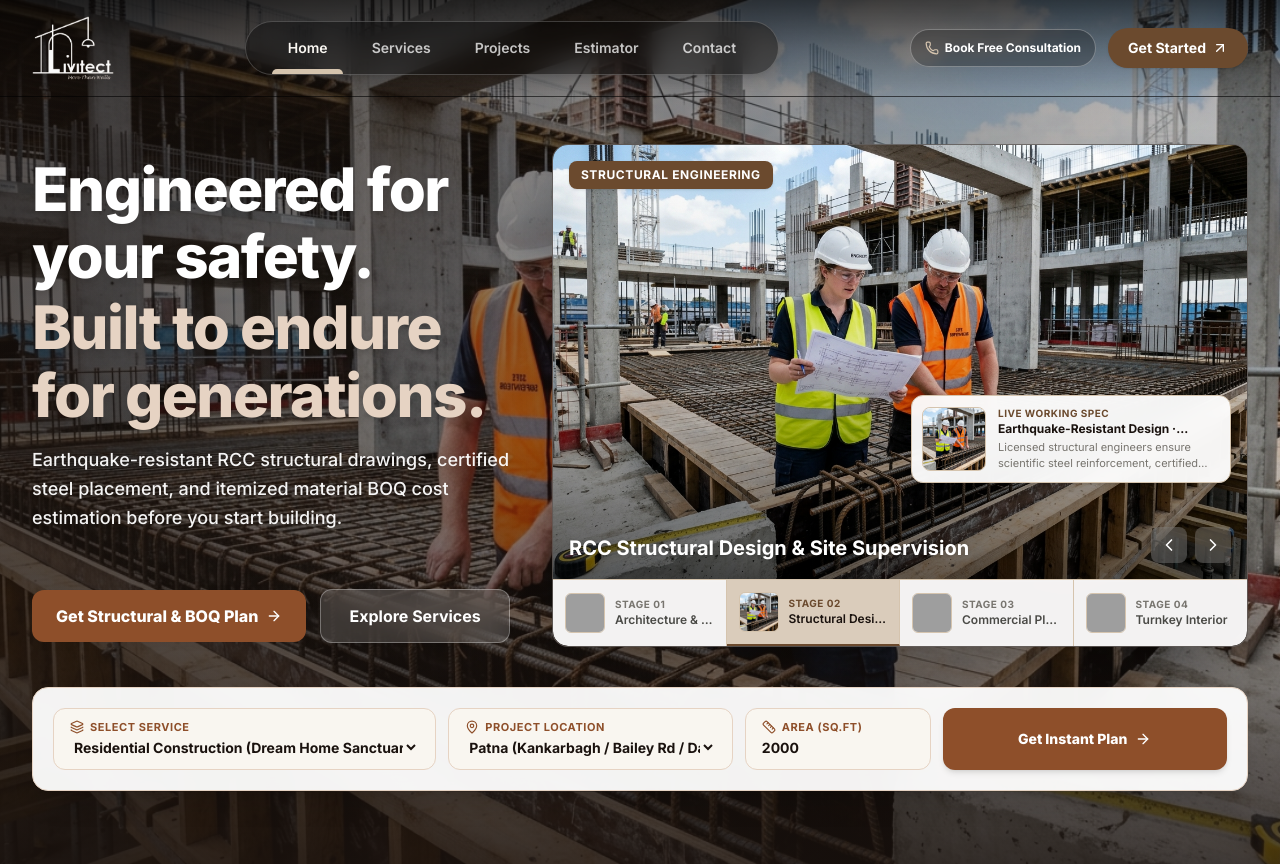
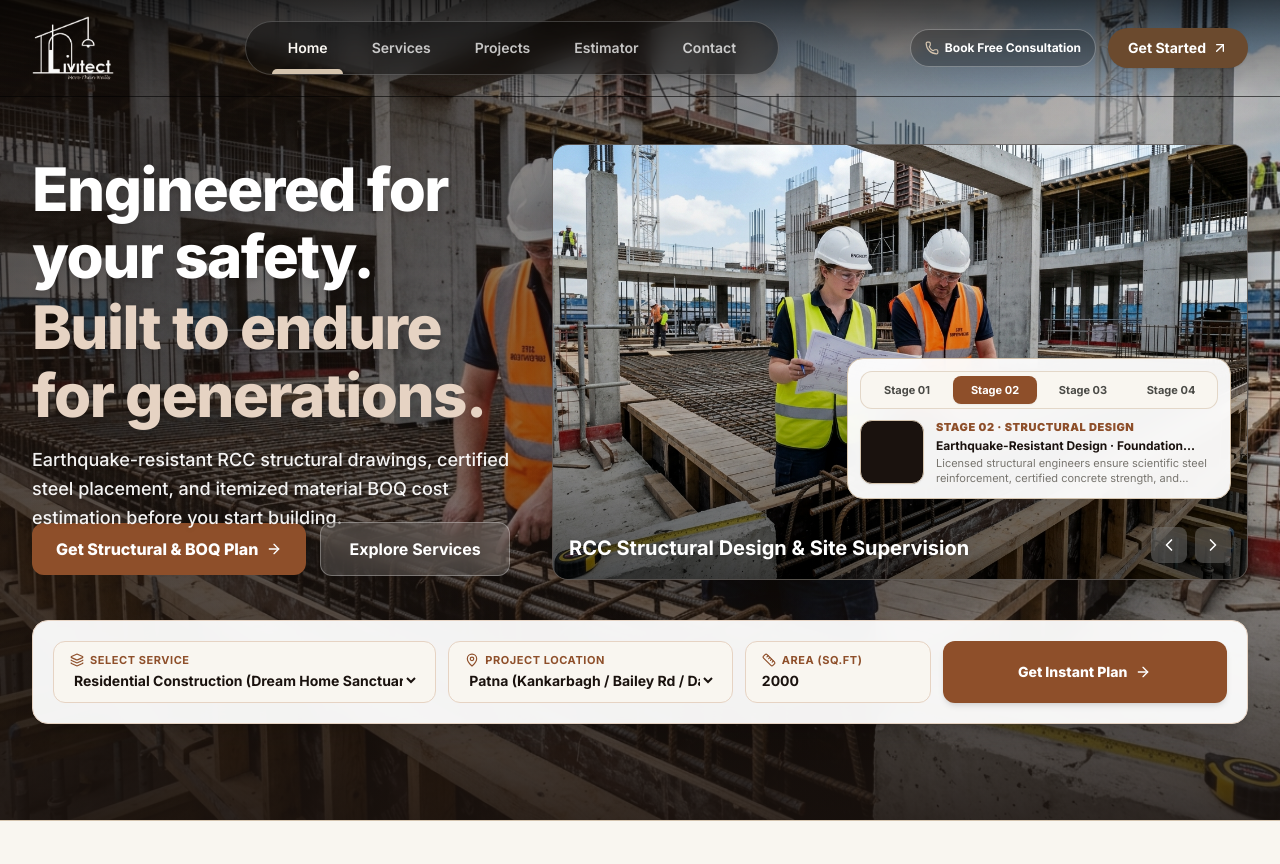
Before and after one commit to rohitpatel0011/Livitech_Design, a Next.js app: page / in a window 1280 px wide. Shown: the top 864 px of the page. Built offline with nearby package versions, Linux system fonts and the light colour scheme; grey boxes are pictures that could not be loaded.

Commit message:
feat: combine stage switcher into floating blueprint PIP card and remove bottom stage bar

```diff
--- a/src/components/home/HeroSection.tsx
+++ b/src/components/home/HeroSection.tsx
@@ -59,6 +59,13 @@ const HERO_STAGE_CONTENT: HeroStageContent[] = [
     primaryCtaText: "Book Interior Design",
     primaryCtaHref: "/services/interior-design",
   },
+];
+
+const STAGE_NAMES = [
+  "Architecture & 3D",
+  "Structural Design",
+  "Commercial Planning",
+  "Turnkey Interior",
 ];
 
 export default function HeroSection() {
@@ -187,49 +194,64 @@ export default function HeroSection() {
                   className="object-cover transition-all duration-700 scale-100 group-hover:scale-105"
                 />
                 {/* Softened gradient overlay inside card */}
-                <div className="absolute inset-0 bg-gradient-to-t from-black/60 via-black/10 to-transparent" />
+                <div className="absolute inset-0 bg-gradient-to-t from-black/65 via-black/15 to-transparent" />
 
-                {/* Top Left & Right Stage Badges */}
-                <div className="absolute top-4 left-4 right-4 flex items-center justify-between gap-2 z-20">
-                  {/* <span className="px-3 py-1.5 rounded-lg bg-brand text-white text-xs font-bold tracking-wider uppercase shadow">
-                    {currentSlide.stageTag}
-                  </span> */}
-                  {/* <span className="px-3 py-1.5 rounded-lg bg-black/60 backdrop-blur-md text-white text-xs font-medium flex items-center gap-1.5">
-                    <MapPin className="w-3.5 h-3.5 text-brand-light" />
-                    {currentSlide.location}
-                  </span> */}
-                  <span className="px-3 py-1.5 rounded-lg bg-brand text-white text-xs font-bold tracking-wider uppercase shadow">
-                    {currentSlide.stageTag}
-                  </span>
+                {/* Combined Floating Blueprint / Working Detail & 4-Stage Switcher PIP Card */}
+                <div className="hidden sm:block absolute bottom-20 right-4 bg-white/95 backdrop-blur-md p-3 rounded-2xl border border-border shadow-2xl max-w-sm z-20">
+                  {/* 4 Interactive Stage Switcher Buttons */}
+                  <div className="grid grid-cols-4 gap-1 p-1 bg-[#F9F6F0] rounded-xl border border-border/60 mb-2.5">
+                    {HERO_VISUAL_SLIDES.map((slide, idx) => {
+                      const isActive = idx === activeSlide;
+                      return (
+                        <button
+                          key={slide.id}
+                          type="button"
+                          onClick={() => setActiveSlide(idx)}
+                          className={`py-1.5 px-1 rounded-lg text-[11px] font-bold transition-all text-center cursor-pointer ${
+                            isActive
+                              ? "bg-[#8E4F2A] text-white shadow-xs"
+                              : "text-ink-muted hover:text-ink hover:bg-white"
+                          }`}
+                        >
+                          Stage 0{idx + 1}
+                        </button>
+                      );
+                    })}
                   </div>
 
-                {/* Floating Blueprint / Working Detail Picture-in-Picture Card */}
-                <div className="hidden sm:flex absolute bottom-24 right-4 bg-white/95 backdrop-blur-md p-2.5 rounded-xl border border-border shadow-lg items-center gap-3 max-w-xs z-20">
-                  <div className="relative w-16 h-16 rounded-lg overflow-hidden shrink-0 border border-border">
+                  {/* Active Stage Technical Preview & Details */}
+                  <div className="flex items-center gap-3">
+                    <div className="relative w-16 h-16 rounded-xl overflow-hidden shrink-0 border border-border shadow-xs bg-[#1A120E]">
                       <Image
+                        key={activeSlide}
                         src={currentSlide.blueprintThumb}
                         alt="Stage technical preview"
                         fill
                         sizes="64px"
-                      className="object-cover"
+                        className="object-cover animate-hero-fade"
                       />
                     </div>
-                  <div className="text-left">
-                    <span className="text-[10px] font-bold uppercase tracking-wider text-brand block">
-                      Live Working Spec
+                    <div className="text-left min-w-0 flex-1">
+                      {/* Replaces "Live Working Spec" with Active Stage Name */}
+                      <span className="text-[11px] font-black uppercase tracking-wider text-[#8E4F2A] block truncate">
+                        Stage 0{activeSlide + 1} · {STAGE_NAMES[activeSlide]}
                       </span>
-                    <p className="text-xs font-bold text-ink line-clamp-1">
+                      <p className="text-xs font-bold text-ink line-clamp-1 mt-0.5">
                         {currentSlide.metrics}
                       </p>
-                    <p className="text-[11px] text-ink-subtle line-clamp-2 mt-0.5">
+                      <p className="text-[11px] text-ink-subtle line-clamp-2 mt-0.5 leading-snug">
                         {currentSlide.description}
                       </p>
+                    </div>
                   </div>
                 </div>
 
                 {/* Bottom Overlay Info & Prev/Next Controls */}
                 <div className="absolute bottom-4 left-4 right-4 flex items-end justify-between gap-4 z-20">
                   <div className="text-white max-w-lg">
+                    <span className="text-xs font-extrabold uppercase tracking-wider text-[#E6D3C3] block sm:hidden">
+                      Stage 0{activeSlide + 1} · {STAGE_NAMES[activeSlide]}
+                    </span>
                     <h2 className="text-lg sm:text-xl font-bold leading-snug drop-shadow-sm">
                       {currentSlide.title}
                     </h2>
@@ -266,54 +288,6 @@ export default function HeroSection() {
                     </button>
                   </div>
                 </div>
-              </div>
-
-              {/* Bottom 4 Thumbnail Stage Switcher Bar */}
-              <div className="grid grid-cols-2 sm:grid-cols-4 bg-surface/95 backdrop-blur-md border-t border-border">
-                {HERO_VISUAL_SLIDES.map((slide, idx) => {
-                  const isActive = idx === activeSlide;
-                  const stageNames = [
-                    "Architecture & 3D",
-                    "Structural Design",
-                    "Commercial Planning",
-                    "Turnkey Interior",
-                  ];
-                  return (
-                    <button
-                      key={slide.id}
-                      type="button"
-                      onClick={() => setActiveSlide(idx)}
-                      className={`p-2.5 sm:p-3 text-left transition-all border-r last:border-r-0 border-border flex items-center gap-2.5 cursor-pointer ${isActive
-                        ? "bg-brand-light/80 border-b-2 border-b-brand"
-                        : "hover:bg-surface-muted"
-                        }`}
-                    >
-                      <div className="relative w-10 h-10 rounded-md overflow-hidden shrink-0 hidden sm:block border border-border">
-                        <Image
-                          src={slide.mainImage}
-                          alt={slide.title}
-                          fill
-                          sizes="40px"
-                          className="object-cover"
-                        />
-                      </div>
-                      <div className="min-w-0">
-                        <span
-                          className={`text-[10px] font-bold tracking-wider uppercase block truncate ${isActive ? "text-brand" : "text-ink-subtle"
-                            }`}
-                        >
-                          Stage 0{idx + 1}
-                        </span>
-                        <span
-                          className={`text-xs font-semibold block truncate ${isActive ? "text-ink font-bold" : "text-ink-muted"
-                            }`}
-                        >
-                          {stageNames[idx]}
-                        </span>
-                      </div>
-                    </button>
-                  );
-                })}
               </div>
             </div>
           </div>
```
Lines whose indentation alone changed are shown as unchanged.
